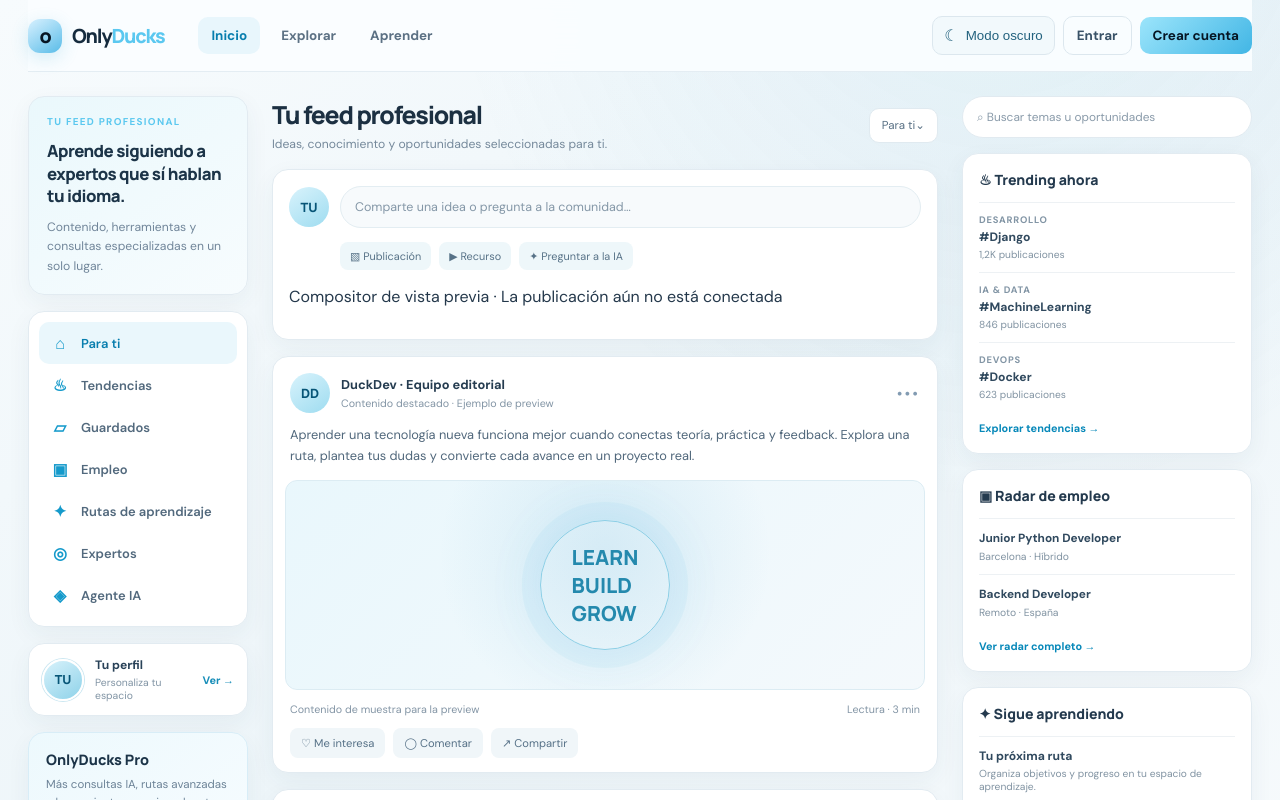
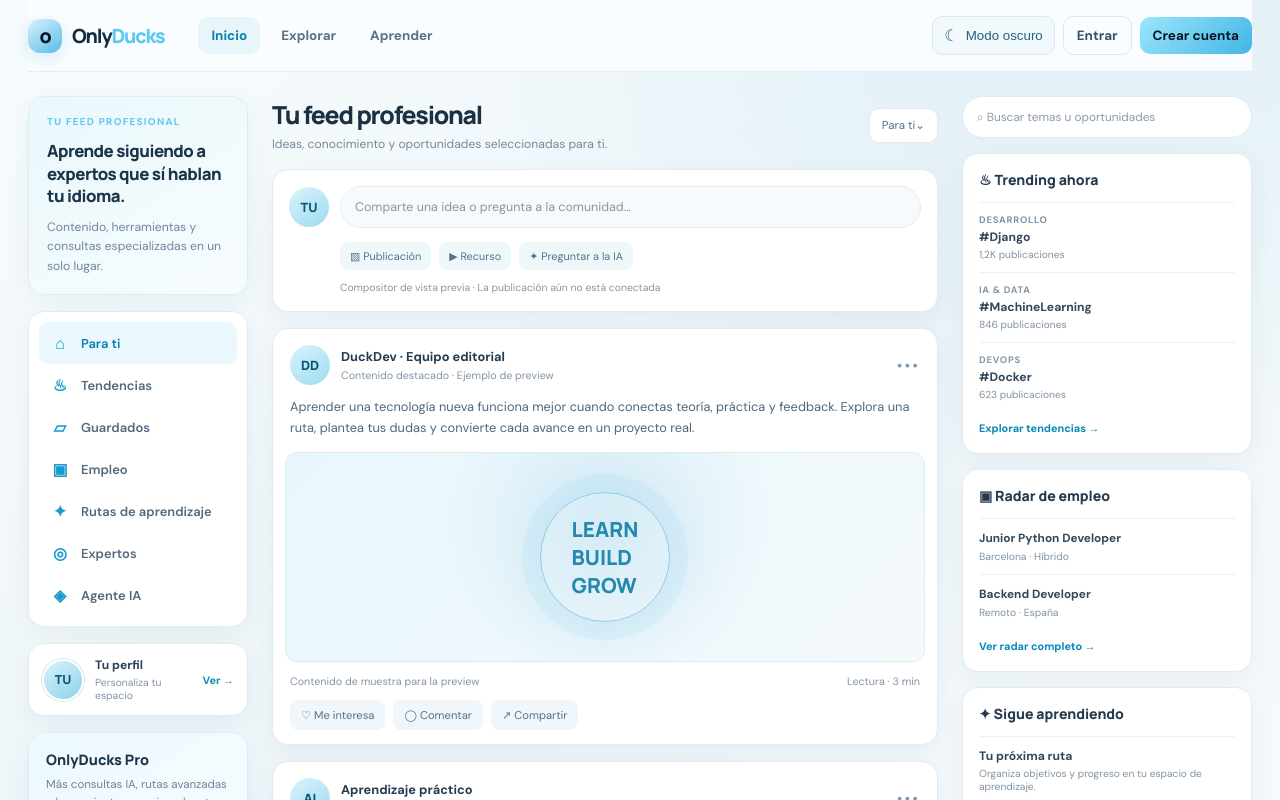
Before and after one commit to CWM-du/OnlyDucks, a Next.js app: page / in a window 1280 px wide. Shown: the top 800 px of the page. Built offline with nearby package versions, Linux system fonts and the light colour scheme.

Commit message:
style: clarify preview-only feed states

```diff
--- a/src/app/feed-layout.css
+++ b/src/app/feed-layout.css
@@ -194,3 +194,9 @@
  .od-social .od-theme-toggle span { font-size:.95rem; }
  .od-social.od-theme-dark .od-bottom-nav { background:rgba(7,17,31,.97); }
 }
+
+
+/* Explicit preview states for controls that are not connected to live services. */
+.od-social .od-demo-note { margin:10px 0 0 51px; color:#8497a7; font-size:.65rem; line-height:1.45; }
+.od-social .od-empty-result { margin:10px 0 2px; color:#8295a5; font-size:.7rem; line-height:1.5; }
+.od-social.od-theme-dark .od-demo-note,.od-social.od-theme-dark .od-empty-result { color:#8da4b8; }
```
